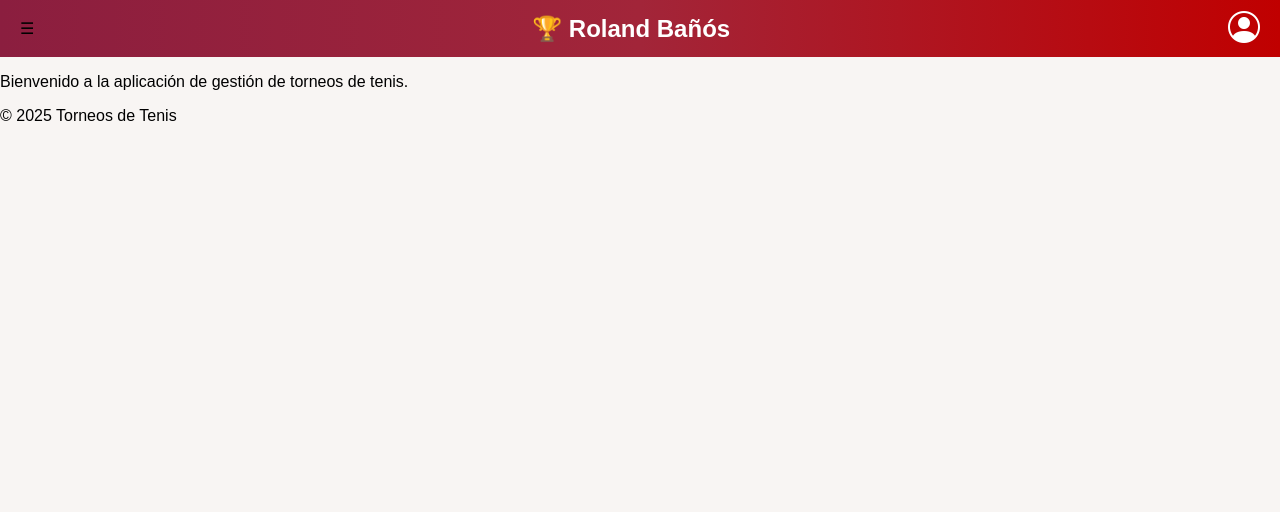
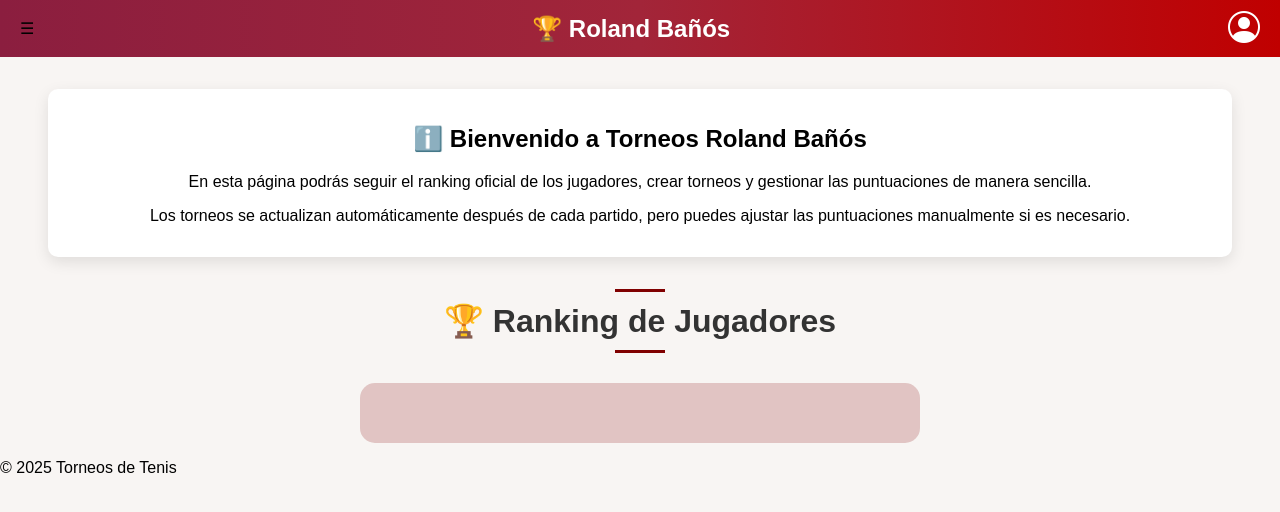
Before and after one commit to rubverd/torneos-tenis, a Flask app: page / in a window 1280 px wide. Shown: the top 512 px of the page. Run offline with Flask 3, Linux system fonts and the light colour scheme; data that the repository does not hold is empty.

Commit message:
Implementada la funcionalidad para mostrar el ranking, además de adecentar la página de inicio

```diff
--- a/app/__init__.py
+++ b/app/__init__.py
@@ -1,12 +1,12 @@
 from flask import Flask
 from .routes import main, auth
-from app.config import SECRET_KEY
+import os
 
 def create_app():
     app = Flask(__name__)
 
     # Importar y registrar rutas
-    app.secret_key = SECRET_KEY
+    app.secret_key = os.urandom(24)
 
     app.register_blueprint(main.main)
     app.register_blueprint(auth.auth_bp)
--- a/app/routes/main.py
+++ b/app/routes/main.py
@@ -1,7 +1,15 @@
 from flask import Blueprint, render_template
+from app.db.dbconnection import Connection
 
 main = Blueprint('main', __name__)
 
 @main.route('/')
 def index():
-    return render_template('index.html')
+    return render_template('index.html',ranking=get_ranking())
+
+def get_ranking():
+    conn = Connection()
+    ranking = conn.select(
+        "SELECT username, puntos_totales FROM jugadores ORDER BY puntos_totales DESC"
+    )
+    return ranking
--- a/app/static/css/styles.css
+++ b/app/static/css/styles.css
@@ -42,6 +42,102 @@ h1 {
     font-size: 2rem;
     color: white;
 }
+
+/* ===========================================
+   ESTILO PARA LA PÁGINA INDEX
+   ===========================================
+*/
+
+.informacion{
+    display:block;
+    background: #fff;
+    padding: 1rem;
+    margin: 2rem auto; /* centrado automático */
+    border-radius: 10px;
+    box-shadow: 0px 5px 15px rgba(0,0,0,0.1);
+    text-align: center;
+    width: 90%;
+}
+
+/* Estilo para el ranking */
+.ranking-title {
+    text-align: center;
+    position: relative;
+    margin: 30px 0; /* espacio arriba y abajo */
+    font-size: 2em;
+    color: #333;
+}
+
+.ranking-title::before,
+.ranking-title::after {
+    content: "";
+    display: block;
+    width: 50px; /* longitud de las líneas */
+    height: 3px; /* grosor de las líneas */
+    background-color: #800000; /* color granate */
+    margin: 10px auto; /* centrado y separación */
+}
+
+/* Contenedor general */
+.ranking-container {
+    background-color: #80000033; /* granate suave con transparencia */
+    padding: 30px;
+    border-radius: 15px;
+    display: flex;
+    flex-direction: column;
+    gap: 15px;
+    max-width: 500px;
+    margin: 0 auto;
+}
+
+/* Cada jugador */
+.jugador-card {
+    background-color: #fff;
+    display: flex;
+    align-items: center;
+    justify-content: space-between;
+    padding: 15px 20px;
+    border-radius: 10px;
+    box-shadow: 0 4px 6px rgba(0,0,0,0.1);
+    transition: transform 0.2s;
+}
+
+/* Efecto hover para dinamismo */
+.jugador-card:hover {
+    transform: translateY(-5px);
+}
+
+/* Posición + medalla */
+.posicion-medalla {
+    font-size: 1.5rem;
+    font-weight: bold;
+    width: 50px;
+    text-align: center;
+}
+
+/* Información del jugador */
+.info-jugador {
+    display: flex;
+    justify-content: space-between;
+    width: 100%;
+    padding-left: 10px;
+}
+
+.username {
+    font-weight: 600;
+    font-size: 1.1rem;
+}
+
+.puntos {
+    background: linear-gradient(135deg, #800000, #a00000); /* degradado de granate oscuro a un poco más claro */
+    color: #fff; /* texto blanco para contraste */
+    padding: 5px 10px;
+    border-radius: 12px;
+    font-weight: bold;
+    text-align: center;
+    box-shadow: 0 2px 5px rgba(0,0,0,0.2); /* opcional: sombra sutil para que destaque */
+}
+
 
 /* =========================================================
    FORMULARIO DE LOGIN
--- a/app/templates/index.html
+++ b/app/templates/index.html
@@ -1,7 +1,35 @@
 {% extends "layout.html" %}
+{% block content %}
+<div class="container mt-4">
+    <!-- Presentación -->
+    <section class="informacion">
+        <h2>ℹ️ Bienvenido a Torneos Roland Bañós</h2>
+        <p>En esta página podrás seguir el ranking oficial de los jugadores,
+           crear torneos y gestionar las puntuaciones de manera sencilla.</p>
+        <p>Los torneos se actualizan automáticamente después de cada partido,
+           pero puedes ajustar las puntuaciones manualmente si es necesario.</p>
+    </section>
 
-{% block title %}Inicio{% endblock %}
+    <!-- Ranking -->
+    <h2 class="ranking-title">🏆 Ranking de Jugadores</h2>
+    <div class="ranking-container">
+    {% for jugador in ranking %}
+        <div class="jugador-card">
+            <div class="posicion-medalla">
+                {% if loop.index == 1 %} 🥇
+                {% elif loop.index == 2 %} 🥈
+                {% elif loop.index == 3 %} 🥉
+                {% else %} {{ loop.index }} {% endif %}
+            </div>
+            <div class="info-jugador">
+                <span class="username">{{ jugador.username }}</span>
+                <span class="puntos">{{ jugador.puntos_totales }} pts</span>
+            </div>
+        </div>
+    {% endfor %}
+    </div>
 
-{% block content %}
-    <p>Bienvenido a la aplicación de gestión de torneos de tenis.</p>
+
+
+</div>
 {% endblock %}
```
Also changed, not shown: scripts_db/procedures.sql (renamed from app/scripts_db/procedures.sql), scripts_db/tablas.sql (renamed from app/scripts_db/tablas.sql).
